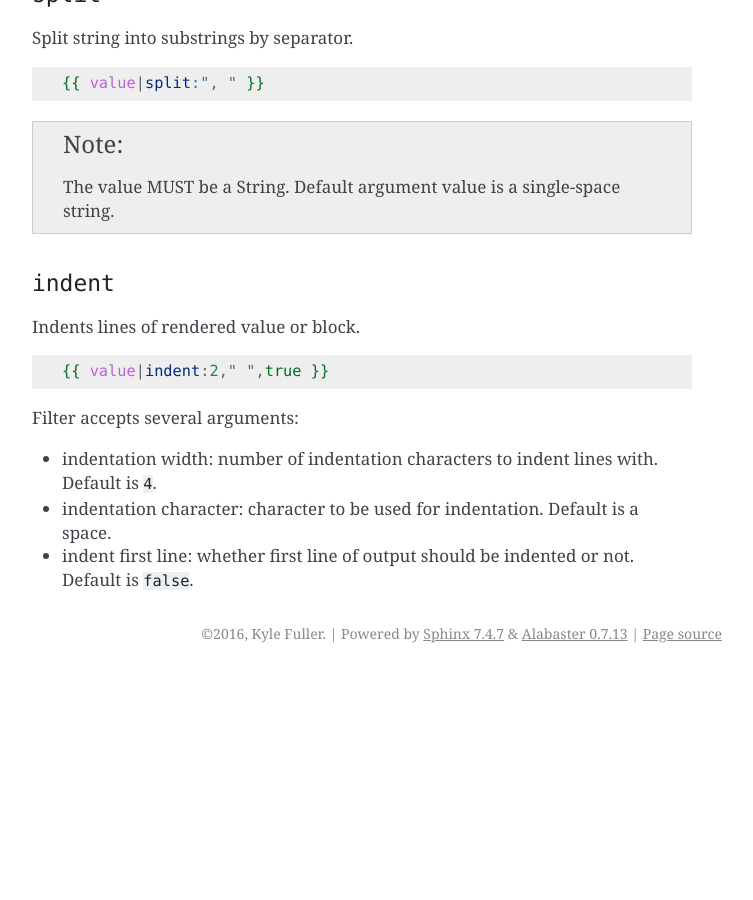
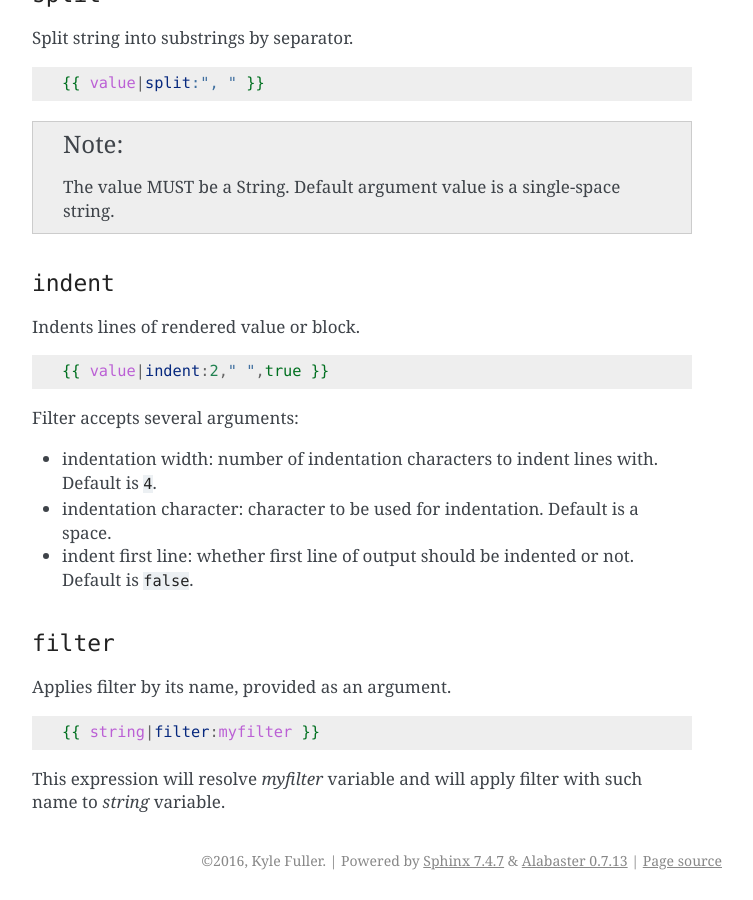
Before and after one commit to stencilproject/Stencil, a Sphinx documentation site: the page built from docs/builtins.rst, in a window 1280 px wide and 900 px high, scrolled down 6915 px. Shown: the whole window, without its empty margins (388-1141 px from the left). Built offline with Sphinx 7.4.7, drawn with Linux system fonts in a browser that asks for light colours; comment, search, counter and statistics services are not loaded; before the commit the page ends 7588 px from its top, so only the background shows below that.

Commit message:
updated docs

```diff
--- a/docs/builtins.rst
+++ b/docs/builtins.rst
@@ -372,3 +372,14 @@ Filter accepts several arguments:
 * indentation width: number of indentation characters to indent lines with. Default is ``4``.
 * indentation character: character to be used for indentation. Default is a space.
 * indent first line: whether first line of output should be indented or not. Default is ``false``.
+
+``filter``
+~~~~~~~~~
+
+Applies filter by its name, provided as an argument.
+
+.. code-block:: html+django
+
+    {{ string|filter:myfilter }}
+
+This expression will resolve `myfilter` variable and will apply filter with such name to `string` variable.
```
